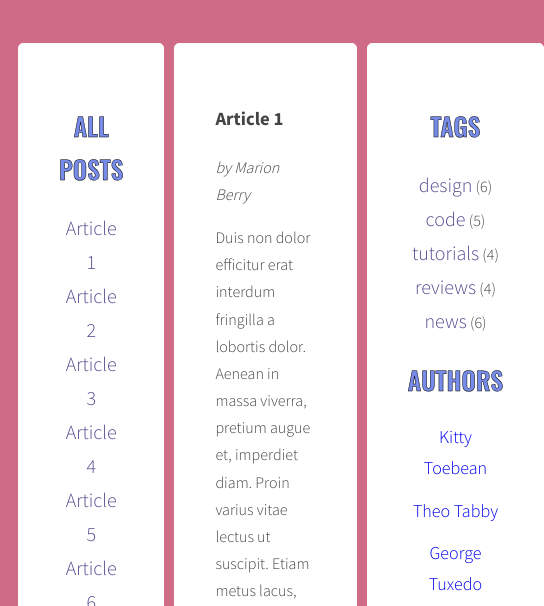
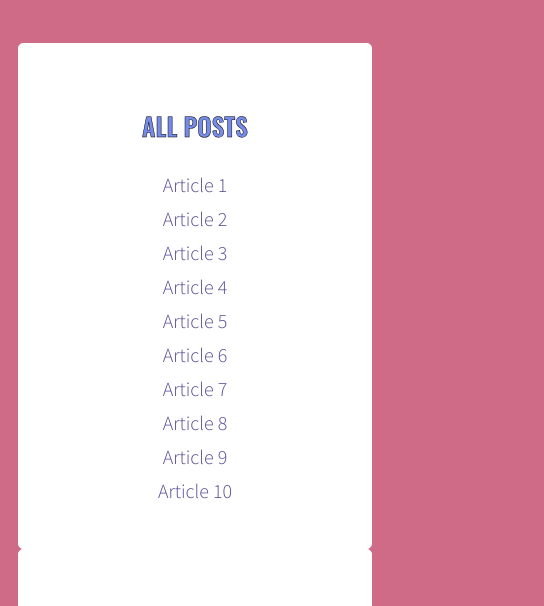
Before and after one commit to aszymeczko/javascript-blog, a website: page index.html in a window 390 px wide. Shown: the part 200-806 px from the top of the page, 544 px wide, since content can reach past the window. Drawn offline with nearby package versions, Linux system fonts and the light colour scheme.

Commit message:
Add responsiveness to the site

```diff
--- a/sass/style.scss
+++ b/sass/style.scss
@@ -153,3 +153,10 @@ body {
     margin: 0 10px 0 0;
   }
 }
+
+/* Media */
+@media (max-width: 767px) {
+  .wrapper {
+    display: block;
+  }
+}
```
Also changed, not shown: css/style.css, 1 other file.
